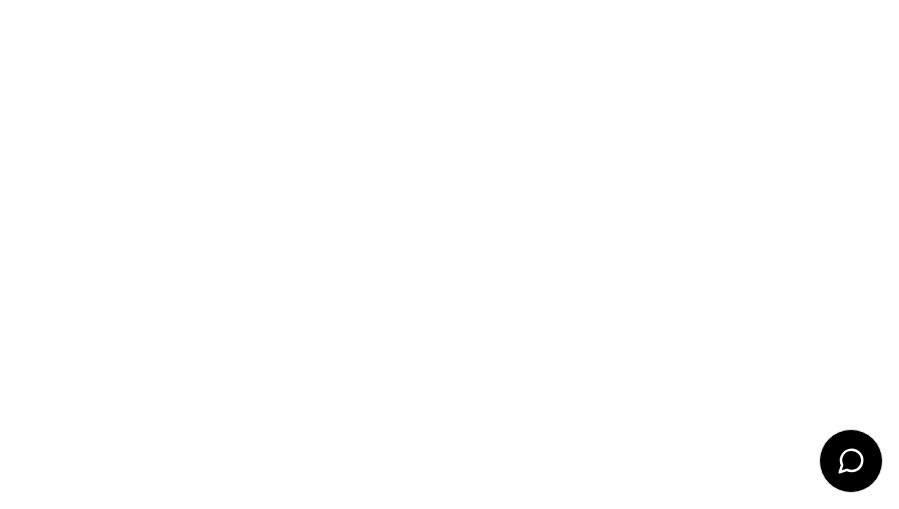
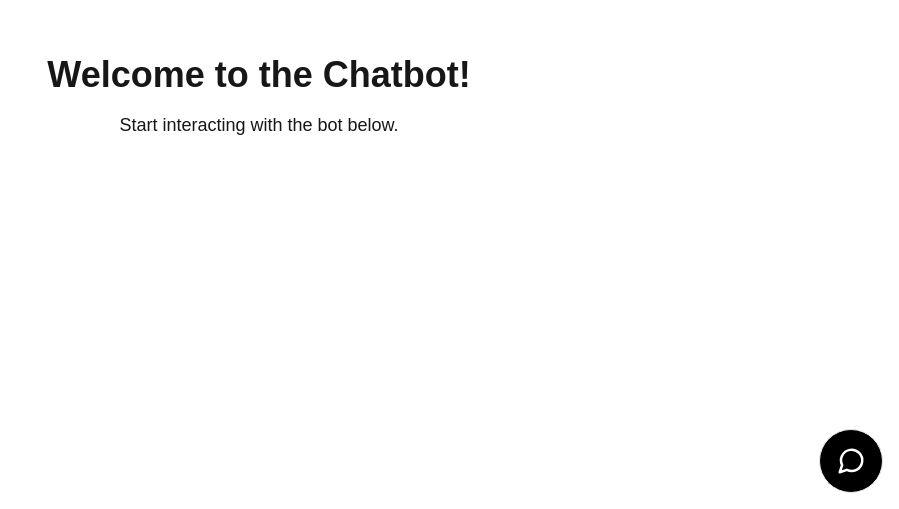
Before and after one commit to samanthauoviawe/chatbot-web-interface, a Next.js app in the folder frontend/nextjs-app/: page / in a window 1280 px wide. Shown: the part 291-800 px from the top of the page, without its empty margins (381-1280 px from the left). Built offline with nearby package versions, Linux system fonts and the light colour scheme.

Commit message:
Update homepage content in page.tsx

```diff
--- a/frontend/nextjs-app/app/page.tsx
+++ b/frontend/nextjs-app/app/page.tsx
@@ -40,6 +40,12 @@ export default function Home() {
 
   return (
     <div>
+     {/* Welcome message */}
+     <div className="flex flex-col items-center justify-center min-h-screen">
+        <h1 className="text-4xl font-bold mb-4">Welcome to the Chatbot!</h1>
+        <p className="text-lg mb-6">Start interacting with the bot below.</p>
+      </div>
+
       {/* The button to toggle the chat window */}
       <button
         className="fixed bottom-4 right-4 inline-flex items-center justify-center text-sm font-medium disabled:pointer-events-none disabled:opacity-50 border rounded-full w-16 h-16 bg-black hover:bg-gray-700 m-0 cursor-pointer border-gray-200 bg-none p-0 normal-case leading-5 hover:text-gray-900"
```
